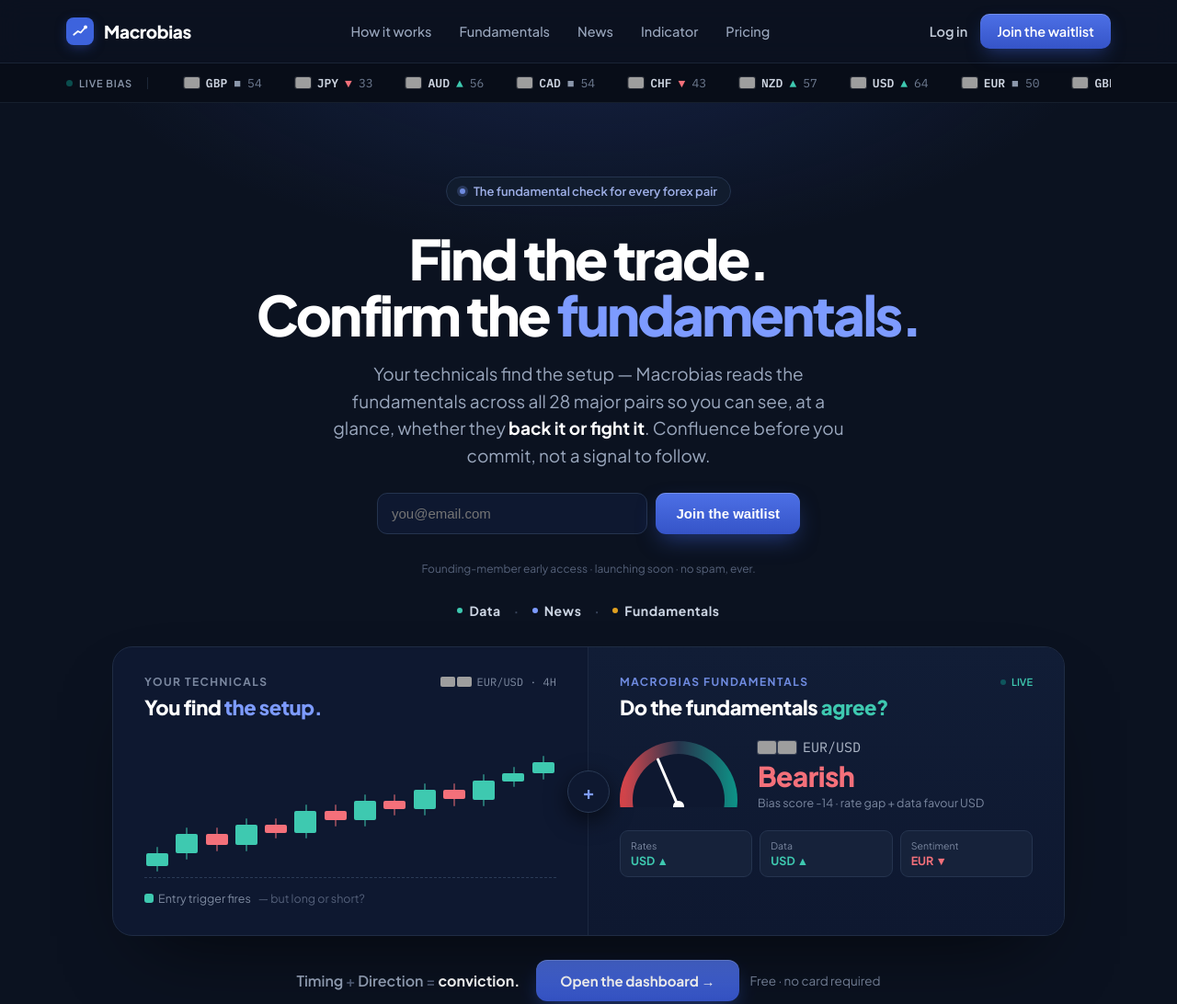
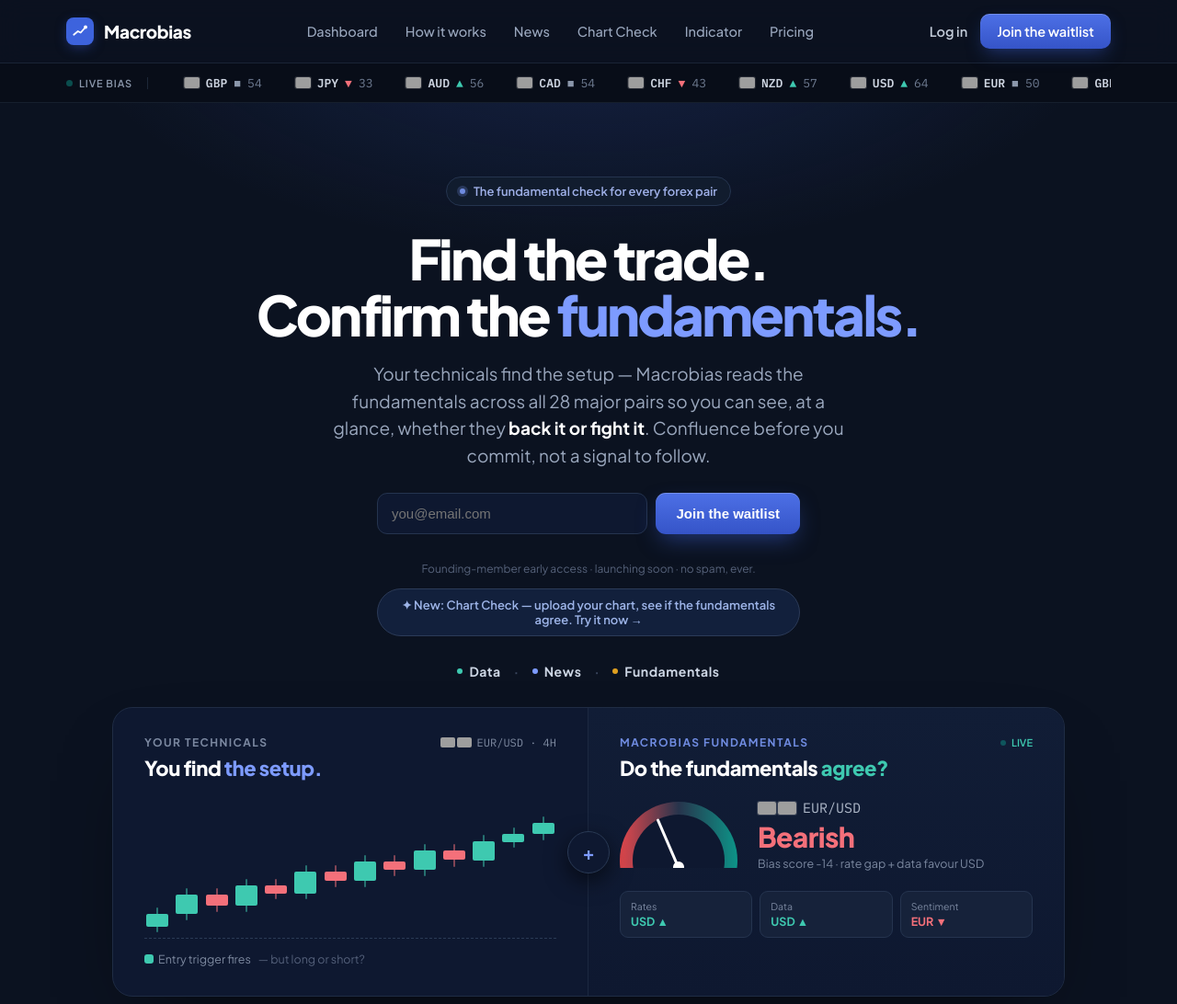
Before and after one commit to danlawrance/Macrobias-site, a plain HTML site: page Polaris Landing.dc.html in a window 1280 px wide. Shown: the top 1092 px of the page at 92% size. Drawn offline with nearby package versions, Linux system fonts and the light colour scheme; no server answers; grey boxes are pictures that could not be loaded.

Commit message:
Add files via upload

```diff
--- a/Polaris Landing.dc.html
+++ b/Polaris Landing.dc.html
@@ -51,9 +51,10 @@
         <span style="font-weight:800;font-size:19px;letter-spacing:-0.02em;color:#fff;line-height:1;">Macrobias</span>
       </div>
       <div class="ln-nav-links" style="display:flex;align-items:center;gap:30px;font-size:14.5px;font-weight:500;color:#9aa7bd;">
-        <span style="cursor:pointer;">How it works</span>
-        <span style="cursor:pointer;">Fundamentals</span>
+        <a href="Dashboard.dc.html" style="cursor:pointer;">Dashboard</a>
+        <a href="Methodology.dc.html" style="cursor:pointer;">How it works</a>
         <a href="News Hub.dc.html" style="cursor:pointer;">News</a>
+        <a href="Chart Check.dc.html" style="cursor:pointer;">Chart Check</a>
         <a href="Indicator.dc.html" style="cursor:pointer;">Indicator</a>
         <a href="Pricing.dc.html" style="cursor:pointer;">Pricing</a>
       </div>
@@ -102,6 +103,7 @@
         </form>
         <div id="wlMsg" style="font-size:13px;color:#3ec9b0;margin-top:10px;min-height:18px;font-weight:600;"></div>
         <div style="font-size:12px;color:#56627a;margin-top:2px;">Founding-member early access · launching soon · no spam, ever.</div>
+        <div style="margin-top:14px;"><a href="Chart Check.dc.html" style="display:inline-flex;align-items:center;gap:7px;background:#12203c;border:1px solid #2c3b58;color:#9db4e8;font-size:13px;font-weight:600;padding:9px 15px;border-radius:99px;">✦ New: Chart Check — upload your chart, see if the fundamentals agree. Try it now →</a></div>
       </div>
       <div style="display:inline-flex;align-items:center;gap:14px;font-size:14px;font-weight:700;letter-spacing:0.04em;color:#cdd6e4;">
         <span style="display:inline-flex;align-items:center;gap:7px;"><span style="width:6px;height:6px;border-radius:50%;background:#3ec9b0;"></span>Data</span>
```
Also changed, not shown: index.html (+4 -2 lines).
